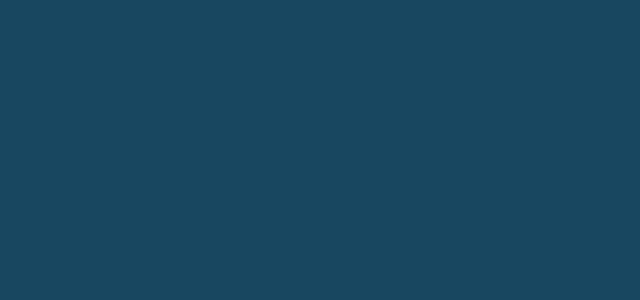
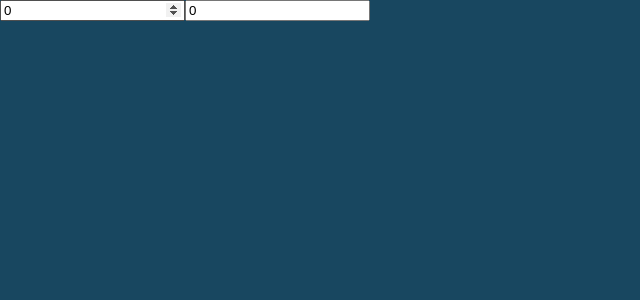
Before and after one commit to hyeongwoo94/TRELLOCLONE, a React (Create React App) app: page / in a window 1280 px wide. Shown: the top 300 px of the page, without its empty margins (0-640 px from the left). Built offline with nearby package versions, Linux system fonts and the light colour scheme.

Commit message:
시간과 분 상호작용하여 변화하는 input

```diff
--- a/src/App.tsx
+++ b/src/App.tsx
@@ -1,13 +1,20 @@
-
-
-
-
-
+import React from "react";
+import { useRecoilState, useRecoilValue } from "recoil";
+import {hourSelector, minuteState} from "./atoms"
 
 function App() {
+  const [mintue, setMintues] = useRecoilState(minuteState);
+  const [hours, setHours] = useRecoilState(hourSelector);
+  const onMinutesChange = (event:React.FormEvent<HTMLInputElement>) => {
+    setMintues(+event.currentTarget.value);
+  };
+  const onHoursChange = (event:React.FormEvent<HTMLInputElement>) => {
+    setHours(+event.currentTarget.value)
+  }
   return (
    <>
-
+   <input value={mintue} onChange={onMinutesChange} placeholder="Minutes" type="number" />
+   <input value={hours} onChange={onHoursChange} placeholder="Hours" type="number" />
    </>
   );
 }
--- a/src/atoms.tsx
+++ b/src/atoms.tsx
@@ -1 +1,18 @@
 import { atom, selector } from "recoil";
+
+export const minuteState = atom({
+  key:"minutes",
+  default: 0
+})
+
+export const hourSelector = selector<number>({
+  key:"hours",
+  get: ({get})=>{
+    const minutes = get(minuteState);
+    return minutes / 60;
+  },
+  set: ({set}, newValue) =>{
+    const minutes = Number(newValue) * 60;
+    set(minuteState, minutes);
+  }
+})
--- a/src/index.tsx
+++ b/src/index.tsx
@@ -77,9 +77,8 @@
   <React.StrictMode>
     <RecoilRoot>
       <ThemeProvider theme={darkTheme}>
-        <GlobalStyle>
+        <GlobalStyle />
         <App />
-        </GlobalStyle>
       </ThemeProvider>
     </RecoilRoot>
   </React.StrictMode>,
```
